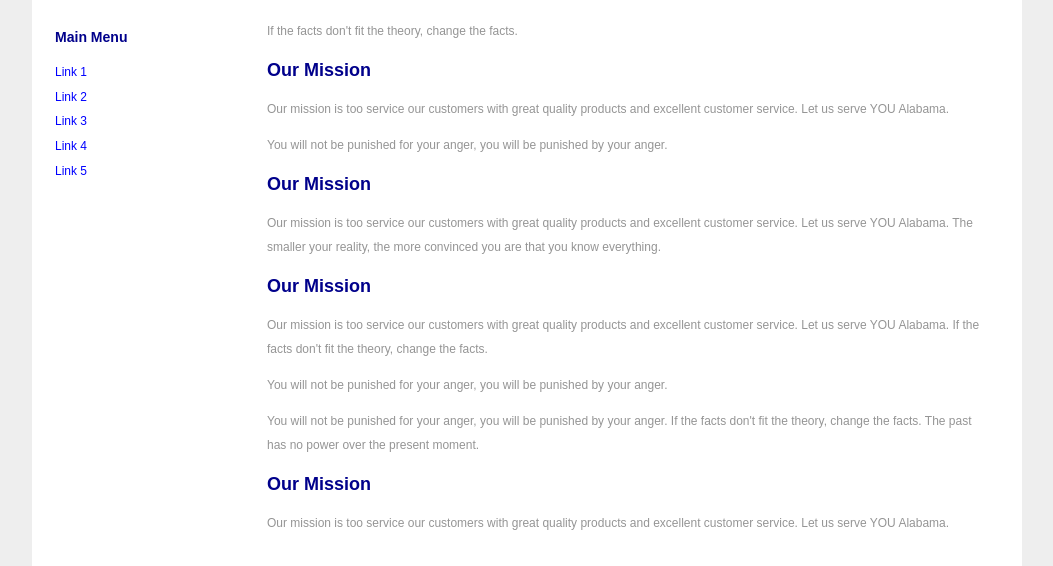
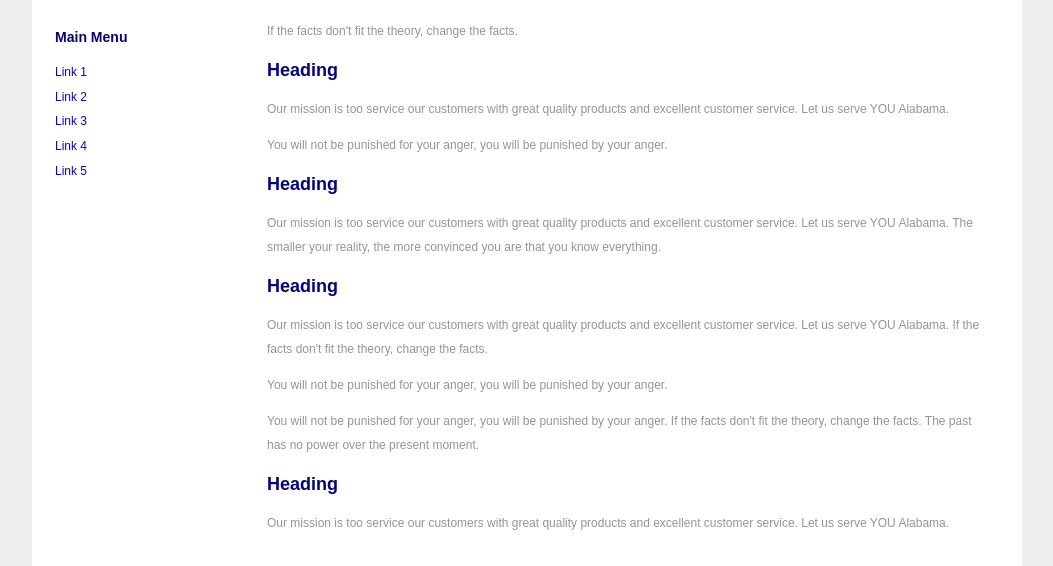
Before and after one commit to Dtrunne/Allied-dist, a plain HTML site: page index.html in a window 1280 px wide. Shown: the part 186-752 px from the top of the page, without its empty margins (113-1166 px from the left). Drawn offline with Linux system fonts and the light colour scheme.

Commit message:
Update index.html

```diff
--- a/index.html
+++ b/index.html
@@ -63,7 +63,7 @@
 			This script generates sample text for the body content.
 			You can remove this script and any reference to it.
 			 ============================= */
-			var bodyText=["The smaller your reality, the more convinced you are that you know everything.", "If the facts don't fit the theory, change the facts.", "The past has no power over the present moment.", "This, too, will pass.", "</p><p>You will not be punished for your anger, you will be punished by your anger.", "Peace comes from within. Do not seek it without.", "<h2>Our Mission</h2><p>Our mission is too service our customers with great quality products and excellent customer service. Let us serve YOU Alabama."]
+			var bodyText=["The smaller your reality, the more convinced you are that you know everything.", "If the facts don't fit the theory, change the facts.", "The past has no power over the present moment.", "This, too, will pass.", "</p><p>You will not be punished for your anger, you will be punished by your anger.", "Peace comes from within. Do not seek it without.", "<h2>Heading</h2><p>Our mission is too service our customers with great quality products and excellent customer service. Let us serve YOU Alabama."]
 			function generateText(sentenceCount){
 				for (var i=0; i<sentenceCount; i++)
 				document.write(bodyText[Math.floor(Math.random()*7)]+" ")
```
